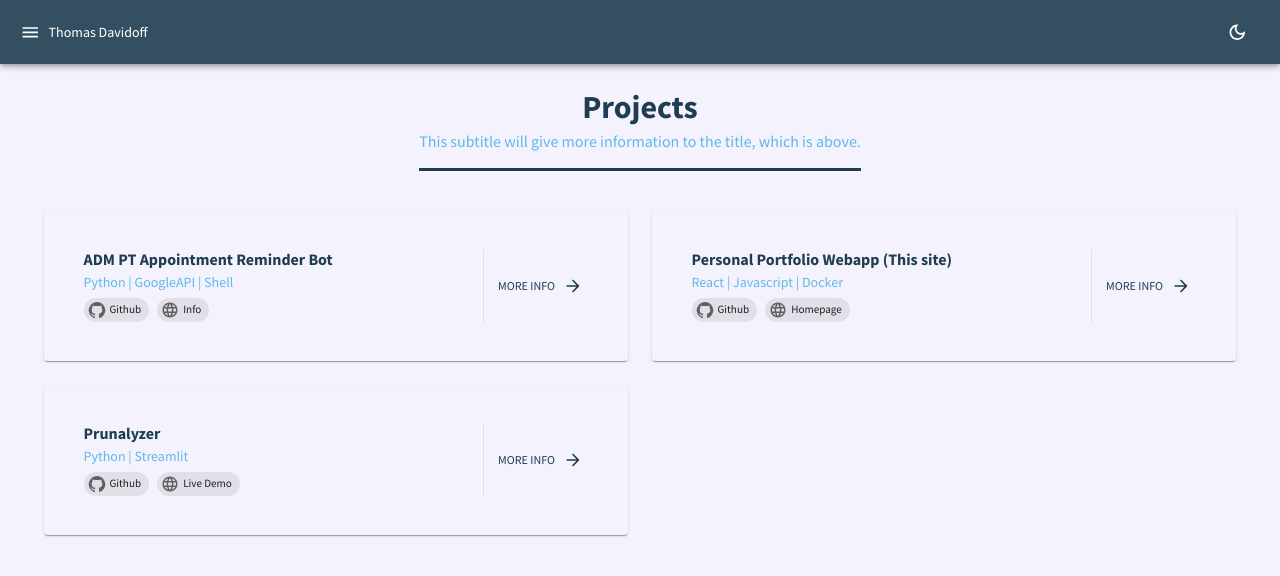
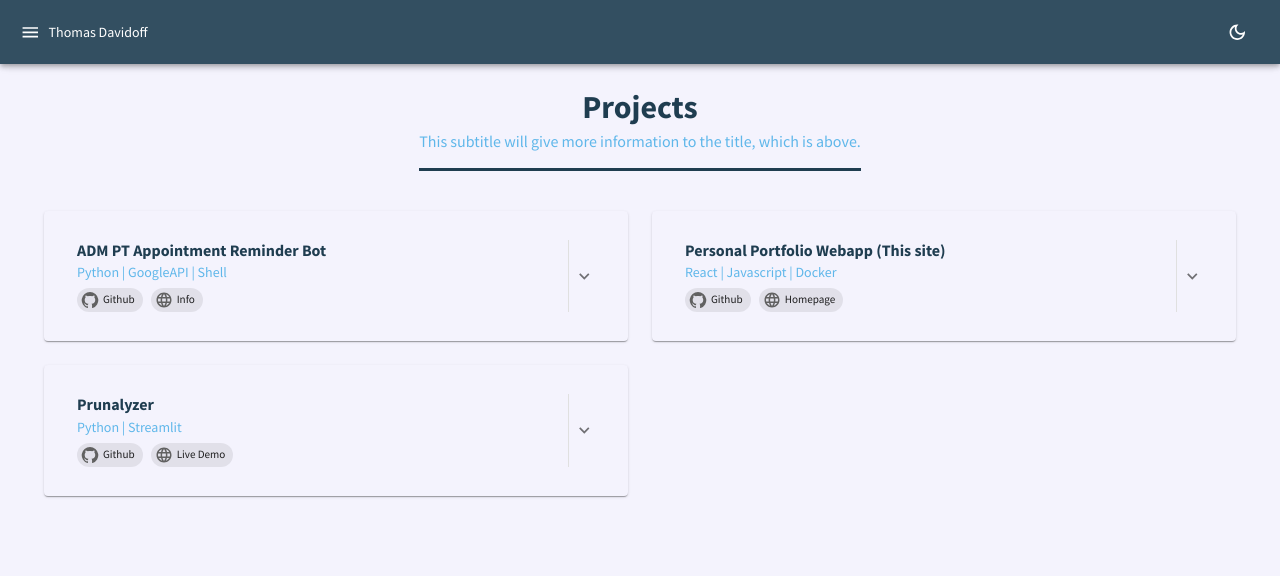
Before and after one commit to thomas-davidoff/personal-portfolio, a React (Vite) app: page /projects in a window 1280 px wide. Shown: the top 576 px of the page. Built offline with nearby package versions, Linux system fonts and the light colour scheme.

Commit message:
Converted paper cards > accordions

```diff
--- a/src/components/PaperCard.jsx
+++ b/src/components/PaperCard.jsx
@@ -1,67 +1,69 @@
-import React, { useState } from "react";
+import React from "react";
 import {
   useTheme,
   Box,
   Paper,
-  Button,
   Chip,
   Typography,
-  Stack
+  Stack,
 } from "@mui/material";
-import ArrowForwardRoundedIcon from "@mui/icons-material/ArrowForwardRounded";
 import GitHubIcon from "@mui/icons-material/GitHub";
 import styled from "@emotion/styled";
 import { LanguageSharp } from "@mui/icons-material";
+import Accordion from "@mui/material/Accordion";
+import AccordionSummary from "@mui/material/AccordionSummary";
+import AccordionDetails from "@mui/material/AccordionDetails";
+import ExpandMoreIcon from "@mui/icons-material/ExpandMore";
 
 const PaperCard = ({ title = "Project", technologies = [], links = [] }) => {
   const theme = useTheme();
-  const Item = styled(Paper)(() => ({
+
+  const AccordionItem = styled(Accordion)(() => ({
     backgroundColor:
       theme.palette.mode === "dark"
         ? "#1A2027"
         : theme.palette.background.default,
     ...theme.typography.body2,
-    padding: theme.spacing(3),
-    // textAlign: "center",
+    padding: theme.spacing(2),
     color: theme.palette.text.secondary,
     border: "1px solid transparent",
-    transition: 'all .2s ease-in-out'
+    transition: "all .2s ease-in-out"
   }));
-
 
   const giveIcon = (iconKey) => {
     const iconMap = {
-        'github': <GitHubIcon />,
-        'website': <LanguageSharp />
-    }
+      github: <GitHubIcon />,
+      website: <LanguageSharp />,
+    };
 
     if (iconKey in iconMap) {
-        return iconMap[iconKey]
+      return iconMap[iconKey];
+    } else {
+      return null;
     }
-    else {
-        return null
-    }
-  }
-
+  };
 
   return (
-    <Item
+    <AccordionItem
       sx={{
         "&:hover": {
           color: "gray",
           border: `1px solid ${theme.palette.secondary.main}`,
           bgcolor: theme.palette.background.paper,
-          scale: '1.02'
+          scale: "1.02",
         },
       }}
     >
-      {/* Header Box */}
-      <Stack direction="row" justifyContent="center" alignItems="center">
+        <AccordionSummary
+          expandIcon={<ExpandMoreIcon />}
+          aria-controls="panel2a-content"
+          id="panel2a-header"
+        >
             <Box
               borderRight={`1px solid ${theme.palette.grey[300]}`}
               paddingRight="10px"
               marginRight="5px"
-          width='400px'
+              flexGrow={1}
             >
               {/* Title/subtitle */}
               <Typography variant="h5" color="primary" fontWeight="bold">
@@ -84,18 +86,20 @@
                     icon={giveIcon(mappedObj.type)}
                   />
                 ))}
+
               </Stack>
             </Box>
-        <Box
-          display="flex"
-          alignItems="center"
-          justifyContent="center"
-          sx={{ height: "100px", width: "100px" }}
-        >
-          <Button endIcon={<ArrowForwardRoundedIcon />}>More Info</Button>
-        </Box>
-      </Stack>
-    </Item>
+        </AccordionSummary>
+        <AccordionDetails>
+          <Typography>
+            Lorem ipsum dolor sit amet, consectetur adipiscing elit. Suspendisse
+            malesuada lacus ex, sit amet blandit leo lobortis eget.
+          </Typography>
+        </AccordionDetails>
+
+
+      {/* Header Box */}
+    </AccordionItem>
   );
 };
 
```
Also changed, not shown: src/scenes/Home.jsx (line endings or trailing spaces). Lines whose indentation alone changed are shown as unchanged.
